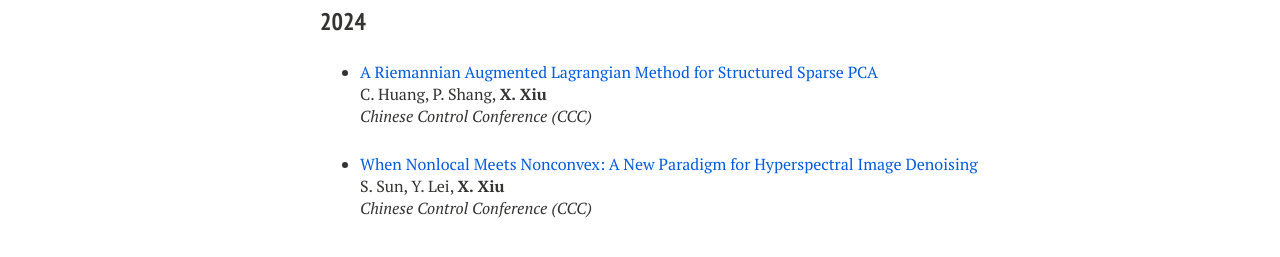
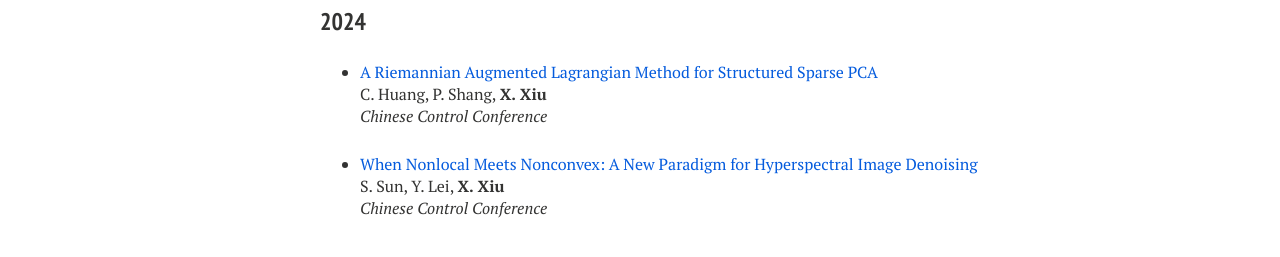
Before and after one commit to xianchaoxiu/xianchaoxiu.github.io, a Jekyll site: the page built from conference/index.md, in a window 1280 px wide. Shown: the part 443-700 px from the top of the page. Built offline with Jekyll 4.4.1, drawn with Linux system fonts in a browser that asks for light colours; nearby versions of some CDN libraries.

Commit message:
Update index.md

```diff
--- a/conference/index.md
+++ b/conference/index.md
@@ -31,9 +31,9 @@ Y. Zhu, <b>X. Xiu</b> <br>
 ### 2024
 * <a href="https://ieeexplore.ieee.org/document/10661785" class="textlink" target="_blank">A Riemannian Augmented Lagrangian Method for Structured Sparse PCA</a><br>
 C. Huang, P. Shang, <b>X. Xiu</b><br>
-<i>Chinese Control Conference (CCC)</i><br>
+<i>Chinese Control Conference </i><br>
 
 
 * <a href="https://ieeexplore.ieee.org/document/10662067" class="textlink" target="_blank">When Nonlocal Meets Nonconvex: A New Paradigm for Hyperspectral Image Denoising</a><br>
 S. Sun, Y. Lei, <b>X. Xiu</b><br>
-<i>Chinese Control Conference (CCC)</i><br>
+<i>Chinese Control Conference </i><br>
```
